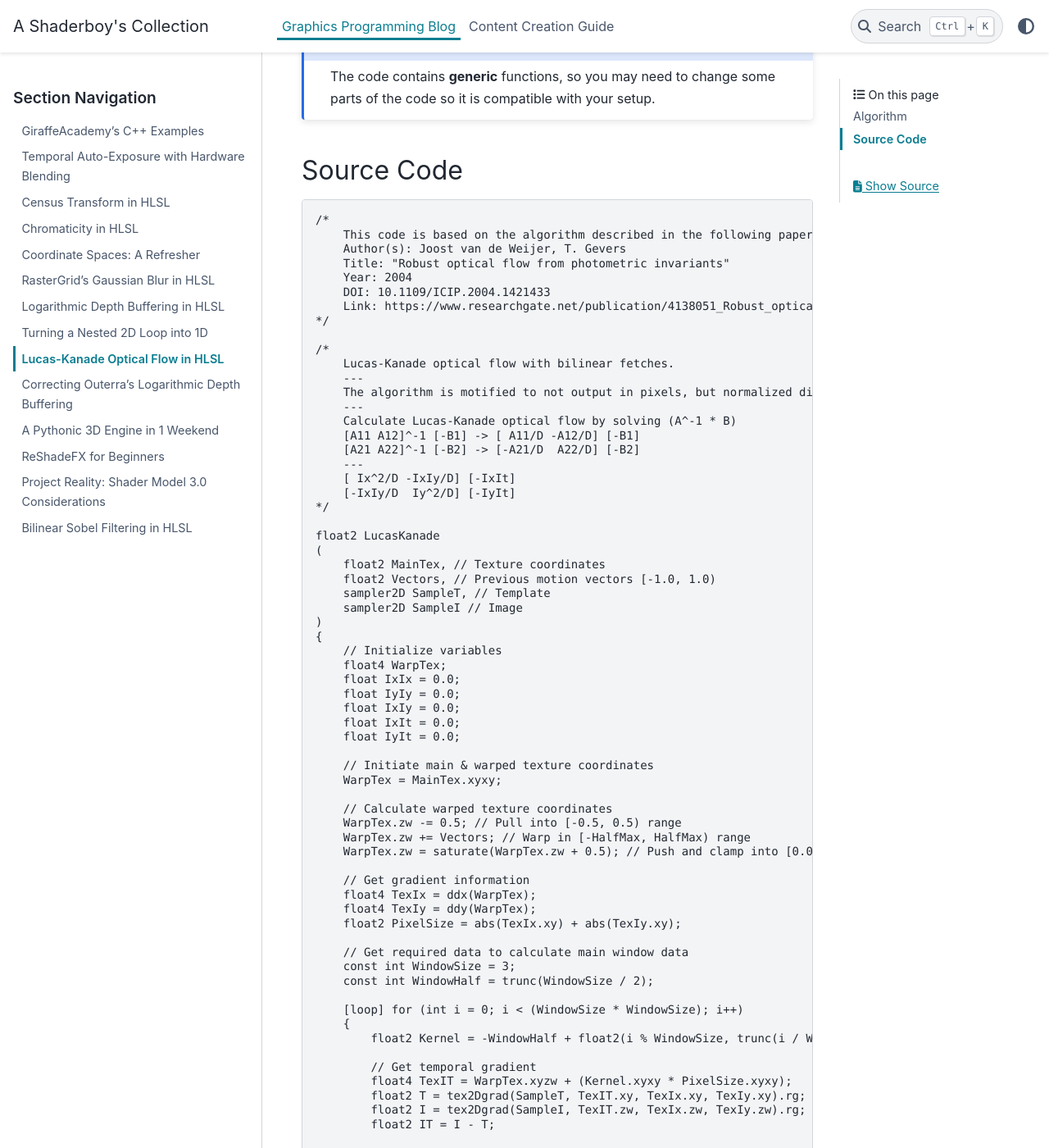
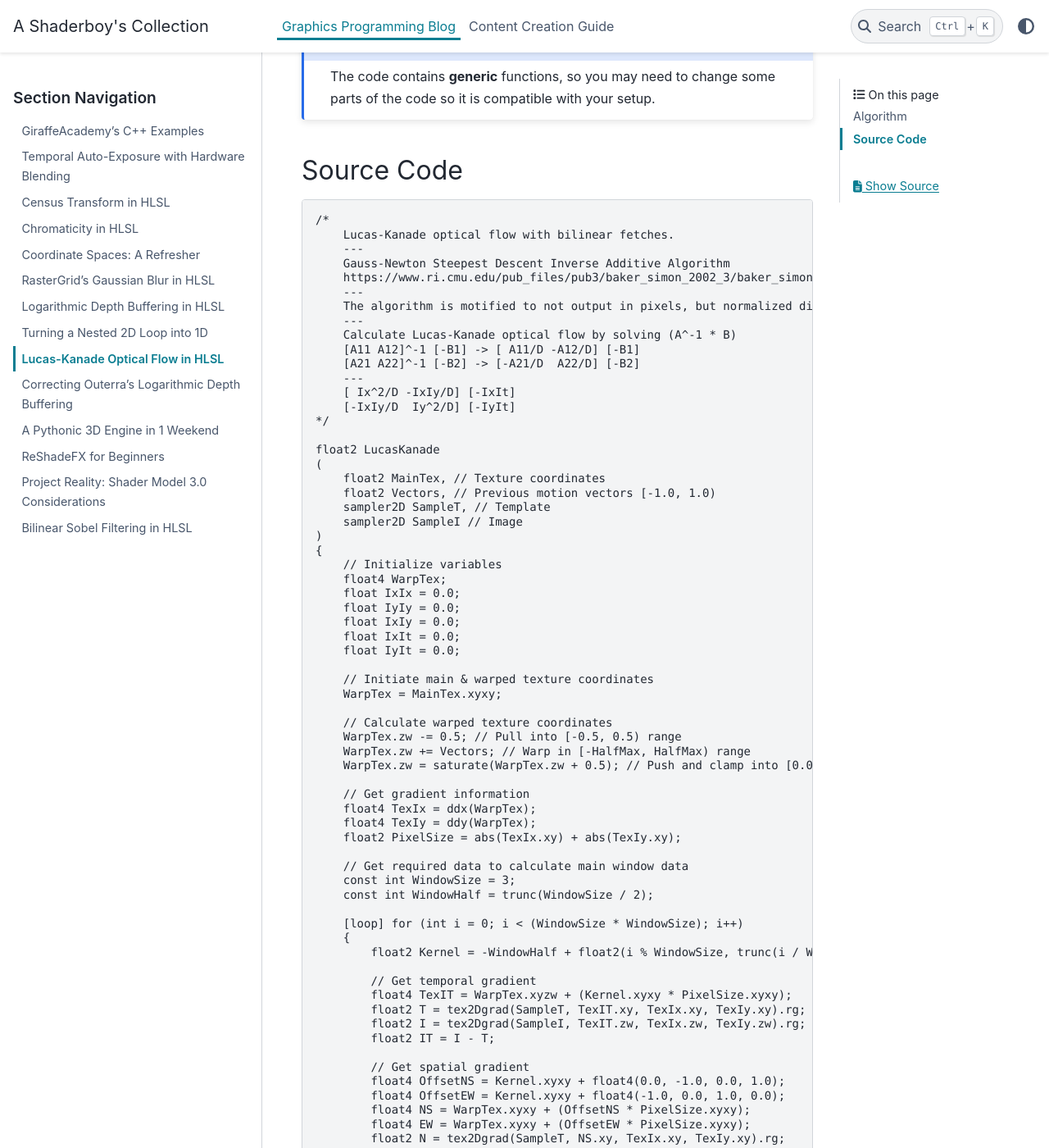
Before and after one commit to papadanku/papadanku.github.io, a Sphinx documentation site: the page built from doc/source/blog/opticalflow.rst, in a window 1280 px wide and 1400 px high, scrolled down 780 px. Shown: the whole window at 82% size. Built offline with Sphinx 7.4.7 and the PyData theme 0.15.4, drawn with Linux system fonts in a browser that asks for light colours; some of the changed text lies outside the part shown.

Commit message:
Update opticalflow.rst

```diff
--- a/doc/source/blog/opticalflow.rst
+++ b/doc/source/blog/opticalflow.rst
@@ -34,16 +34,10 @@ Source Code
 ::
 
     /*
-        This code is based on the algorithm described in the following paper:
-        Author(s): Joost van de Weijer, T. Gevers
-        Title: "Robust optical flow from photometric invariants"
-        Year: 2004
-        DOI: 10.1109/ICIP.2004.1421433
-        Link: https://www.researchgate.net/publication/4138051_Robust_optical_flow_from_photometric_invariants
-    */
-
-    /*
         Lucas-Kanade optical flow with bilinear fetches.
+        ---
+        Gauss-Newton Steepest Descent Inverse Additive Algorithm
+        https://www.ri.cmu.edu/pub_files/pub3/baker_simon_2002_3/baker_simon_2002_3.pdf
         ---
         The algorithm is motified to not output in pixels, but normalized displacements
         ---
@@ -131,19 +125,24 @@ Source Code
             Calculate Lucas-Kanade matrix
         */
 
-        // Calculate A^-1 and B
-        float D = determinant(float2x2(IxIx, IxIy, IxIy, IyIy));
-        float2x2 A = float2x2(IyIy, -IxIy, -IxIy, IxIx) / D;
+        // Construct matrices
+        float2x2 A = float2x2(IxIx, IxIy, IxIy, IyIy);
         float2 B = float2(IxIt, IyIt);
 
-        // Calculate A^T*B
-        float2 Flow = (D > 0.0) ? mul(A, B) : 0.0;
+        // Calculate C factor
+        float N = dot(B, B);
+        float2 DotBA = float2(dot(B, A[0]), dot(B, A[1]));
+        float D = dot(DotBA, B);
+        float C = N / D;
+
+        // Calculate -C*B
+        float2 Flow = (D > 0.0) ? -mul(C, B) : 0.0;
 
         // Normalize motion vectors
         Flow *= PixelSize;
 
         // Propagate normalized motion vectors in Norm Range
-        Vectors -= Flow;
+        Vectors += Flow;
 
         // Clamp motion vectors to restrict range to valid lengths
         Vectors = clamp(Vectors, -1.0, 1.0);
```
